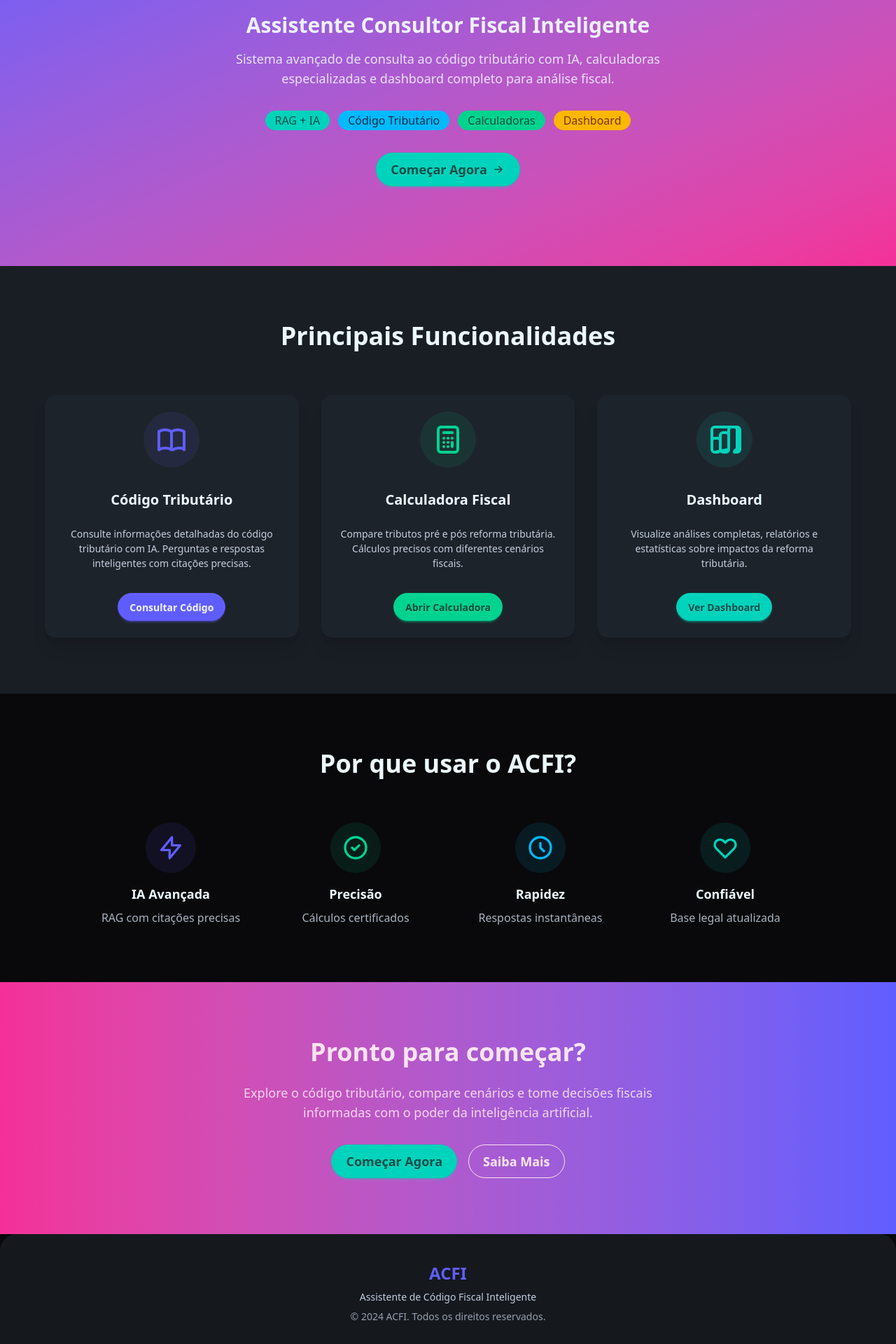
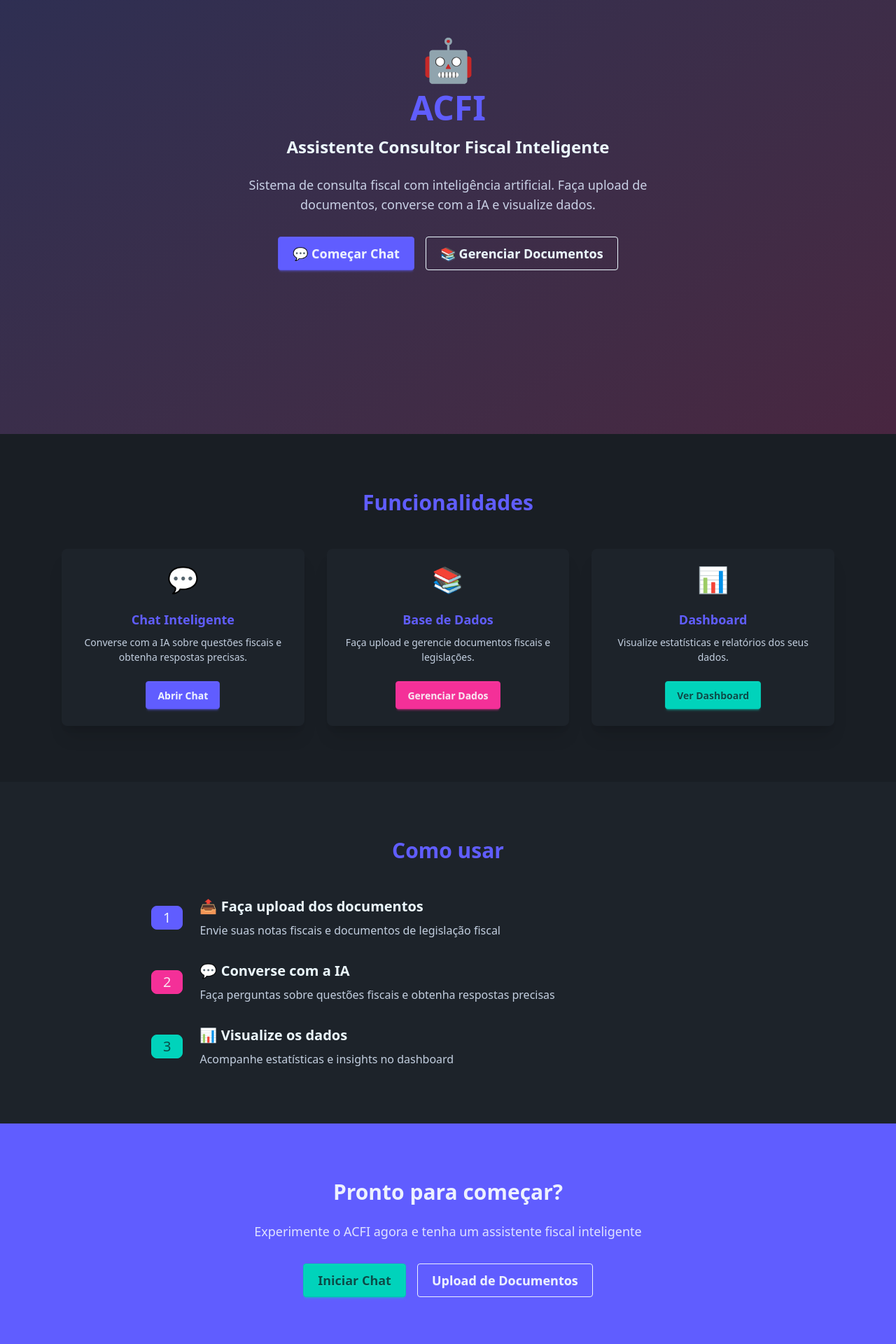
Before and after one commit to AbraaoM/ACFI, a Next.js app in the folder frontend/: page / in a window 1280 px wide. Shown: the part 180-2100 px from the top of the page at 70% size. Built offline with nearby package versions, Linux system fonts and the light colour scheme.

Commit message:
feat: update menu item link for Chat Tributário to point to /chat

```diff
--- a/frontend/src/app/page.tsx
+++ b/frontend/src/app/page.tsx
@@ -1,107 +1,101 @@
-export default function Home() {
+'use client';
+
+import { useRouter } from 'next/navigation';
+
+export default function HomePage() {
+  const router = useRouter();
+
   return (
-    <div className="min-h-screen">
-      {/* Hero Section */}
-      <section className="hero min-h-[70vh] bg-gradient-to-br from-primary to-secondary">
+    <div className="min-h-screen bg-base-100">
+      {/* Hero */}
+      <div className="hero min-h-screen bg-gradient-to-br from-primary/20 to-secondary/20">
         <div className="hero-content text-center">
           <div className="max-w-4xl">
-            <h1 className="text-6xl font-bold text-primary-content mb-6">
-              ACFI
-            </h1>
-            <h2 className="text-3xl font-semibold text-primary-content mb-4">
-              Assistente Consultor Fiscal Inteligente
-            </h2>
-            <p className="text-lg text-primary-content/90 mb-8 max-w-2xl mx-auto">
-              Sistema avançado de consulta ao código tributário com IA, calculadoras especializadas
-              e dashboard completo para análise fiscal.
+            <div className="text-6xl mb-4">🤖</div>
+            <h1 className="text-5xl font-bold text-primary mb-4">ACFI</h1>
+            <h2 className="text-2xl font-semibold mb-6">Assistente Consultor Fiscal Inteligente</h2>
+            <p className="text-lg mb-8 text-base-content/80 max-w-2xl mx-auto">
+              Sistema de consulta fiscal com inteligência artificial.
+              Faça upload de documentos, converse com a IA e visualize dados.
             </p>
-            <div className="flex flex-wrap justify-center gap-3 mb-8">
-              <span className="badge badge-accent badge-lg rounded-full">RAG + IA</span>
-              <span className="badge badge-info badge-lg rounded-full">Código Tributário</span>
-              <span className="badge badge-success badge-lg rounded-full">Calculadoras</span>
-              <span className="badge badge-warning badge-lg rounded-full">Dashboard</span>
+
+            <div className="flex flex-col sm:flex-row gap-4 justify-center">
+              <button
+                onClick={() => router.push('/chat')}
+                className="btn btn-primary btn-lg"
+              >
+                💬 Começar Chat
+              </button>
+              <button
+                onClick={() => router.push('/base-dados')}
+                className="btn btn-outline btn-lg"
+              >
+                📚 Gerenciar Documentos
+              </button>
             </div>
-            <a href="/codigo-tributario" className="btn btn-accent btn-lg rounded-full">
-              Começar Agora
-              <svg className="w-5 h-5" fill="none" stroke="currentColor" viewBox="0 0 24 24">
-                <path strokeLinecap="round" strokeLinejoin="round" strokeWidth="2" d="M13 7l5 5m0 0l-5 5m5-5H6"/>
-              </svg>
-            </a>
           </div>
         </div>
-      </section>
+      </div>
 
-      {/* Features Cards */}
-      <section className="py-20 bg-base-200">
-        <div className="container mx-auto px-4">
-          <h2 className="text-4xl font-bold text-center mb-16">
-            Principais Funcionalidades
+      {/* Funcionalidades */}
+      <div className="py-20 bg-base-200">
+        <div className="container mx-auto px-6 max-w-6xl">
+          <h2 className="text-3xl font-bold text-center text-primary mb-12">
+            Funcionalidades
           </h2>
 
-          <div className="grid md:grid-cols-3 gap-8 max-w-6xl mx-auto">
-            {/* Código Tributário */}
-            <div className="card bg-base-100 shadow-xl hover:shadow-2xl transition-all duration-300 rounded-2xl">
+          <div className="grid md:grid-cols-3 gap-8">
+            {/* Chat */}
+            <div className="card bg-base-100 shadow-xl">
               <div className="card-body text-center">
-                <div className="mx-auto mb-6 p-4 bg-primary/10 rounded-full w-fit">
-                  <svg className="w-12 h-12 text-primary" fill="none" stroke="currentColor" viewBox="0 0 24 24">
-                    <path strokeLinecap="round" strokeLinejoin="round" strokeWidth="2" d="M12 6.253v13m0-13C10.832 5.477 9.246 5 7.5 5S4.168 5.477 3 6.253v13C4.168 18.477 5.754 18 7.5 18s3.332.477 4.5 1.253m0-13C13.168 5.477 14.754 5 16.5 5c1.746 0 3.332.477 4.5 1.253v13C20.832 18.477 19.246 18 17.5 18c-1.746 0-3.332.477-4.5 1.253"/>
-                  </svg>
-                </div>
-                <h3 className="card-title text-xl justify-center mb-4">
-                  Código Tributário
-                </h3>
-                <p className="text-base-content/80 mb-6">
-                  Consulte informações detalhadas do código tributário com IA.
-                  Perguntas e respostas inteligentes com citações precisas.
+                <div className="text-4xl mb-4">💬</div>
+                <h3 className="card-title justify-center text-primary">Chat Inteligente</h3>
+                <p className="text-base-content/80 mb-4">
+                  Converse com a IA sobre questões fiscais e obtenha respostas precisas.
                 </p>
                 <div className="card-actions justify-center">
-                  <a href="/codigo-tributario" className="btn btn-primary rounded-full">
-                    Consultar Código
-                  </a>
+                  <button
+                    onClick={() => router.push('/chat')}
+                    className="btn btn-primary"
+                  >
+                    Abrir Chat
+                  </button>
                 </div>
               </div>
             </div>
 
-            {/* Calculadora */}
-            <div className="card bg-base-100 shadow-xl hover:shadow-2xl transition-all duration-300 rounded-2xl">
+            {/* Base de Dados */}
+            <div className="card bg-base-100 shadow-xl">
               <div className="card-body text-center">
-                <div className="mx-auto mb-6 p-4 bg-success/10 rounded-full w-fit">
-                  <svg className="w-12 h-12 text-success" fill="none" stroke="currentColor" viewBox="0 0 24 24">
-                    <path strokeLinecap="round" strokeLinejoin="round" strokeWidth="2" d="M9 7h6m0 10v-3m-3 3h.01M9 17h.01M9 14h.01M12 14h.01M15 11h.01M12 11h.01M9 11h.01M7 21h10a2 2 0 002-2V5a2 2 0 00-2-2H7a2 2 0 00-2 2v14a2 2 0 002 2z"/>
-                  </svg>
-                </div>
-                <h3 className="card-title text-xl justify-center mb-4">
-                  Calculadora Fiscal
-                </h3>
-                <p className="text-base-content/80 mb-6">
-                  Compare tributos pré e pós reforma tributária.
-                  Cálculos precisos com diferentes cenários fiscais.
+                <div className="text-4xl mb-4">📚</div>
+                <h3 className="card-title justify-center text-primary">Base de Dados</h3>
+                <p className="text-base-content/80 mb-4">
+                  Faça upload e gerencie documentos fiscais e legislações.
                 </p>
                 <div className="card-actions justify-center">
-                  <button className="btn btn-success rounded-full">
-                    Abrir Calculadora
+                  <button
+                    onClick={() => router.push('/base-dados')}
+                    className="btn btn-secondary"
+                  >
+                    Gerenciar Dados
                   </button>
                 </div>
               </div>
             </div>
 
             {/* Dashboard */}
-            <div className="card bg-base-100 shadow-xl hover:shadow-2xl transition-all duration-300 rounded-2xl">
+            <div className="card bg-base-100 shadow-xl">
               <div className="card-body text-center">
-                <div className="mx-auto mb-6 p-4 bg-accent/10 rounded-full w-fit">
-                  <svg className="w-12 h-12 text-accent" fill="none" stroke="currentColor" viewBox="0 0 24 24">
-                    <path strokeLinecap="round" strokeLinejoin="round" strokeWidth="2" d="M9 19v-6a2 2 0 00-2-2H5a2 2 0 00-2 2v6a2 2 0 002 2h2a2 2 0 002-2zm0 0V9a2 2 0 012-2h2a2 2 0 012 2v10m-6 0a2 2 0 002 2h2a2 2 0 002-2m0 0V5a2 2 0 012-2h2a2 2 0 012 2v14a2 2 0 00-2 2h2a2 2 0 002-2V5a2 2 0 00-2-2H5a2 2 0 00-2 2v14a2 2 0 002 2z"/>
-                  </svg>
-                </div>
-                <h3 className="card-title text-xl justify-center mb-4">
-                  Dashboard
-                </h3>
-                <p className="text-base-content/80 mb-6">
-                  Visualize análises completas, relatórios e estatísticas
-                  sobre impactos da reforma tributária.
+                <div className="text-4xl mb-4">📊</div>
+                <h3 className="card-title justify-center text-primary">Dashboard</h3>
+                <p className="text-base-content/80 mb-4">
+                  Visualize estatísticas e relatórios dos seus dados.
                 </p>
                 <div className="card-actions justify-center">
-                  <button className="btn btn-accent rounded-full">
+                  <button
+                    onClick={() => router.push('/dashboard')}
+                    className="btn btn-accent"
+                  >
                     Ver Dashboard
                   </button>
                 </div>
@@ -109,86 +103,79 @@ export default function Home() {
             </div>
           </div>
         </div>
-      </section>
+      </div>
 
-      {/* Benefits */}
-      <section className="py-20">
-        <div className="container mx-auto px-4">
-          <h2 className="text-4xl font-bold text-center mb-16">
-            Por que usar o ACFI?
+      {/* Como usar */}
+      <div className="py-20">
+        <div className="container mx-auto px-6 max-w-4xl">
+          <h2 className="text-3xl font-bold text-center text-primary mb-12">
+            Como usar
           </h2>
 
-          <div className="grid md:grid-cols-2 lg:grid-cols-4 gap-8 max-w-5xl mx-auto">
-            <div className="text-center">
-              <div className="p-4 bg-primary/10 rounded-full w-fit mx-auto mb-4">
-                <svg className="w-10 h-10 text-primary" fill="none" stroke="currentColor" viewBox="0 0 24 24">
-                  <path strokeLinecap="round" strokeLinejoin="round" strokeWidth="2" d="M13 10V3L4 14h7v7l9-11h-7z"/>
-                </svg>
+          <div className="space-y-8">
+            <div className="flex items-center gap-6">
+              <div className="badge badge-primary badge-lg p-4 text-xl">1</div>
+              <div>
+                <h3 className="text-xl font-semibold mb-2">📤 Faça upload dos documentos</h3>
+                <p className="text-base-content/80">
+                  Envie suas notas fiscais e documentos de legislação fiscal
+                </p>
               </div>
-              <h3 className="font-semibold text-lg mb-2">IA Avançada</h3>
-              <p className="text-base-content/70">RAG com citações precisas</p>
             </div>
 
-            <div className="text-center">
-              <div className="p-4 bg-success/10 rounded-full w-fit mx-auto mb-4">
-                <svg className="w-10 h-10 text-success" fill="none" stroke="currentColor" viewBox="0 0 24 24">
-                  <path strokeLinecap="round" strokeLinejoin="round" strokeWidth="2" d="M9 12l2 2 4-4m6 2a9 9 0 11-18 0 9 9 0 0118 0z"/>
-                </svg>
+            <div className="flex items-center gap-6">
+              <div className="badge badge-secondary badge-lg p-4 text-xl">2</div>
+              <div>
+                <h3 className="text-xl font-semibold mb-2">💬 Converse com a IA</h3>
+                <p className="text-base-content/80">
+                  Faça perguntas sobre questões fiscais e obtenha respostas precisas
+                </p>
               </div>
-              <h3 className="font-semibold text-lg mb-2">Precisão</h3>
-              <p className="text-base-content/70">Cálculos certificados</p>
             </div>
 
-            <div className="text-center">
-              <div className="p-4 bg-info/10 rounded-full w-fit mx-auto mb-4">
-                <svg className="w-10 h-10 text-info" fill="none" stroke="currentColor" viewBox="0 0 24 24">
-                  <path strokeLinecap="round" strokeLinejoin="round" strokeWidth="2" d="M12 8v4l3 3m6-3a9 9 0 11-18 0 9 9 0 0118 0z"/>
-                </svg>
+            <div className="flex items-center gap-6">
+              <div className="badge badge-accent badge-lg p-4 text-xl">3</div>
+              <div>
+                <h3 className="text-xl font-semibold mb-2">📊 Visualize os dados</h3>
+                <p className="text-base-content/80">
+                  Acompanhe estatísticas e insights no dashboard
+                </p>
               </div>
-              <h3 className="font-semibold text-lg mb-2">Rapidez</h3>
-              <p className="text-base-content/70">Respostas instantâneas</p>
-            </div>
-
-            <div className="text-center">
-              <div className="p-4 bg-accent/10 rounded-full w-fit mx-auto mb-4">
-                <svg className="w-10 h-10 text-accent" fill="none" stroke="currentColor" viewBox="0 0 24 24">
-                  <path strokeLinecap="round" strokeLinejoin="round" strokeWidth="2" d="M4.318 6.318a4.5 4.5 0 000 6.364L12 20.364l7.682-7.682a4.5 4.5 0 00-6.364-6.364L12 7.636l-1.318-1.318a4.5 4.5 0 00-6.364 0z"/>
-                </svg>
-              </div>
-              <h3 className="font-semibold text-lg mb-2">Confiável</h3>
-              <p className="text-base-content/70">Base legal atualizada</p>
             </div>
           </div>
         </div>
-      </section>
+      </div>
 
       {/* CTA */}
-      <section className="py-20 bg-gradient-to-r from-secondary to-primary">
-        <div className="container mx-auto px-4 text-center">
-          <h2 className="text-4xl font-bold text-secondary-content mb-6">
-            Pronto para começar?
-          </h2>
-          <p className="text-lg text-secondary-content/90 mb-8 max-w-2xl mx-auto">
-            Explore o código tributário, compare cenários e tome decisões fiscais informadas
-            com o poder da inteligência artificial.
+      <div className="py-20 bg-primary text-primary-content">
+        <div className="container mx-auto px-6 text-center">
+          <h2 className="text-3xl font-bold mb-6">Pronto para começar?</h2>
+          <p className="text-lg mb-8 opacity-90 max-w-2xl mx-auto">
+            Experimente o ACFI agora e tenha um assistente fiscal inteligente
           </p>
-          <div className="flex flex-wrap gap-4 justify-center">
-            <a href="/codigo-tributario" className="btn btn-accent btn-lg rounded-full">
-              Começar Agora
-            </a>
-            <button className="btn btn-outline btn-lg rounded-full border-secondary-content text-secondary-content hover:bg-secondary-content hover:text-primary hover:border-secondary-content">
-              Saiba Mais
+          <div className="flex flex-col sm:flex-row gap-4 justify-center">
+            <button
+              onClick={() => router.push('/chat')}
+              className="btn btn-accent btn-lg"
+            >
+              Iniciar Chat
+            </button>
+            <button
+              onClick={() => router.push('/base-dados')}
+              className="btn btn-outline btn-lg border-primary-content text-primary-content hover:bg-primary-content hover:text-primary"
+            >
+              Upload de Documentos
             </button>
           </div>
         </div>
-      </section>
+      </div>
 
       {/* Footer */}
-      <footer className="footer footer-center p-10 bg-base-300 rounded-t-3xl">
+      <footer className="footer footer-center p-10 bg-base-300">
         <div>
-          <h3 className="text-2xl font-bold text-primary">ACFI</h3>
-          <p className="text-base-content/80">Assistente de Código Fiscal Inteligente</p>
-          <p className="text-sm text-base-content/60">© 2024 ACFI. Todos os direitos reservados.</p>
+          <div className="text-2xl mb-2">🤖</div>
+          <p className="font-semibold text-primary">ACFI - Assistente Consultor Fiscal Inteligente</p>
+          <p className="text-sm text-base-content/60">Sistema de consulta fiscal com IA</p>
         </div>
       </footer>
     </div>
--- a/frontend/src/components/Menu.tsx
+++ b/frontend/src/components/Menu.tsx
@@ -20,7 +20,7 @@ const menuItems: MenuItem[] = [
   },
   {
     name: 'Chat Tributário',
-    href: '/codigo-tributario',
+    href: '/chat',
     icon: '💬',
     description: 'Assistente para questões tributárias'
   },
```
Also changed, not shown: frontend/src/app/chat/page.tsx (renamed from frontend/src/app/codigo-tributario/page.tsx).
